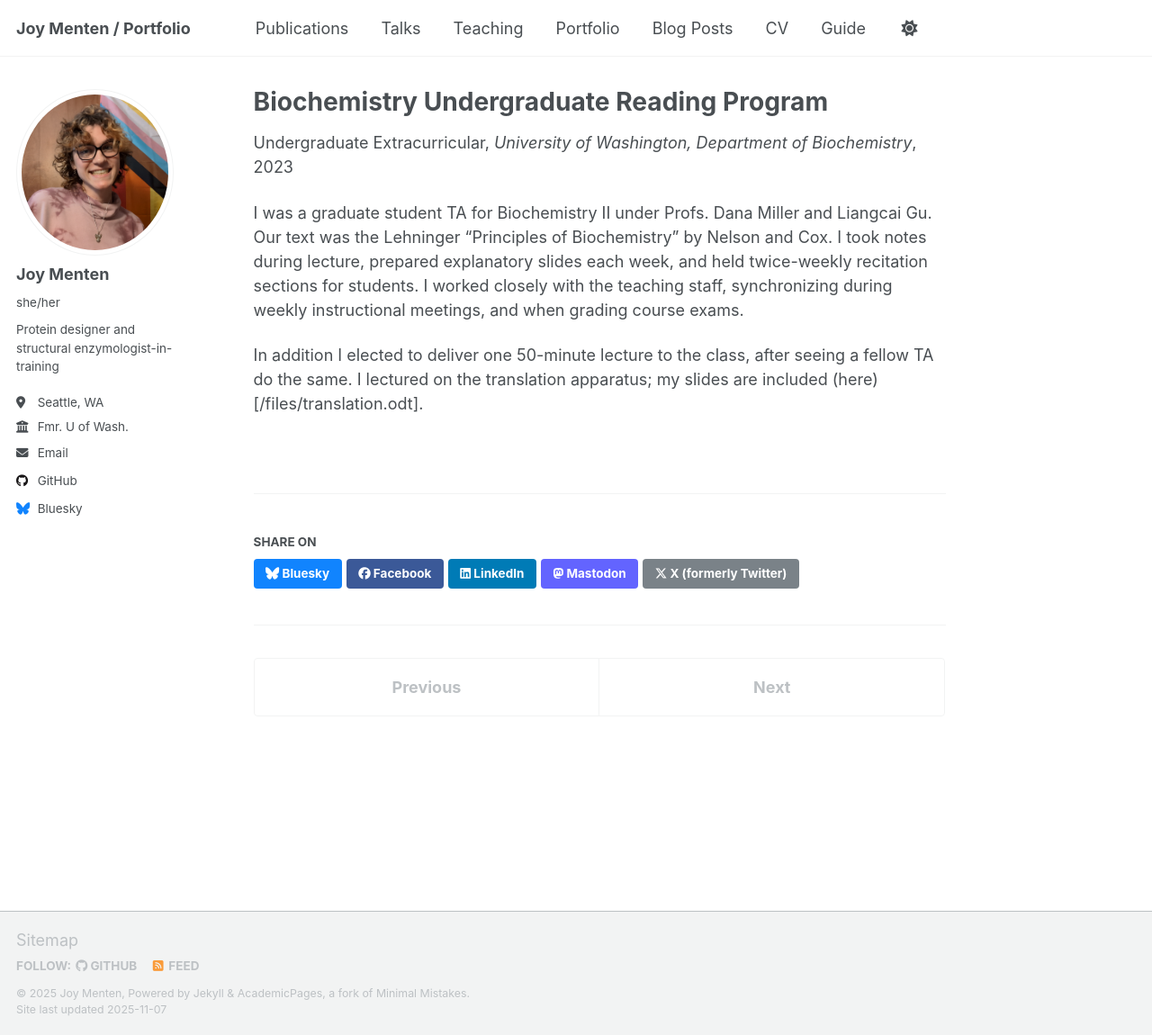
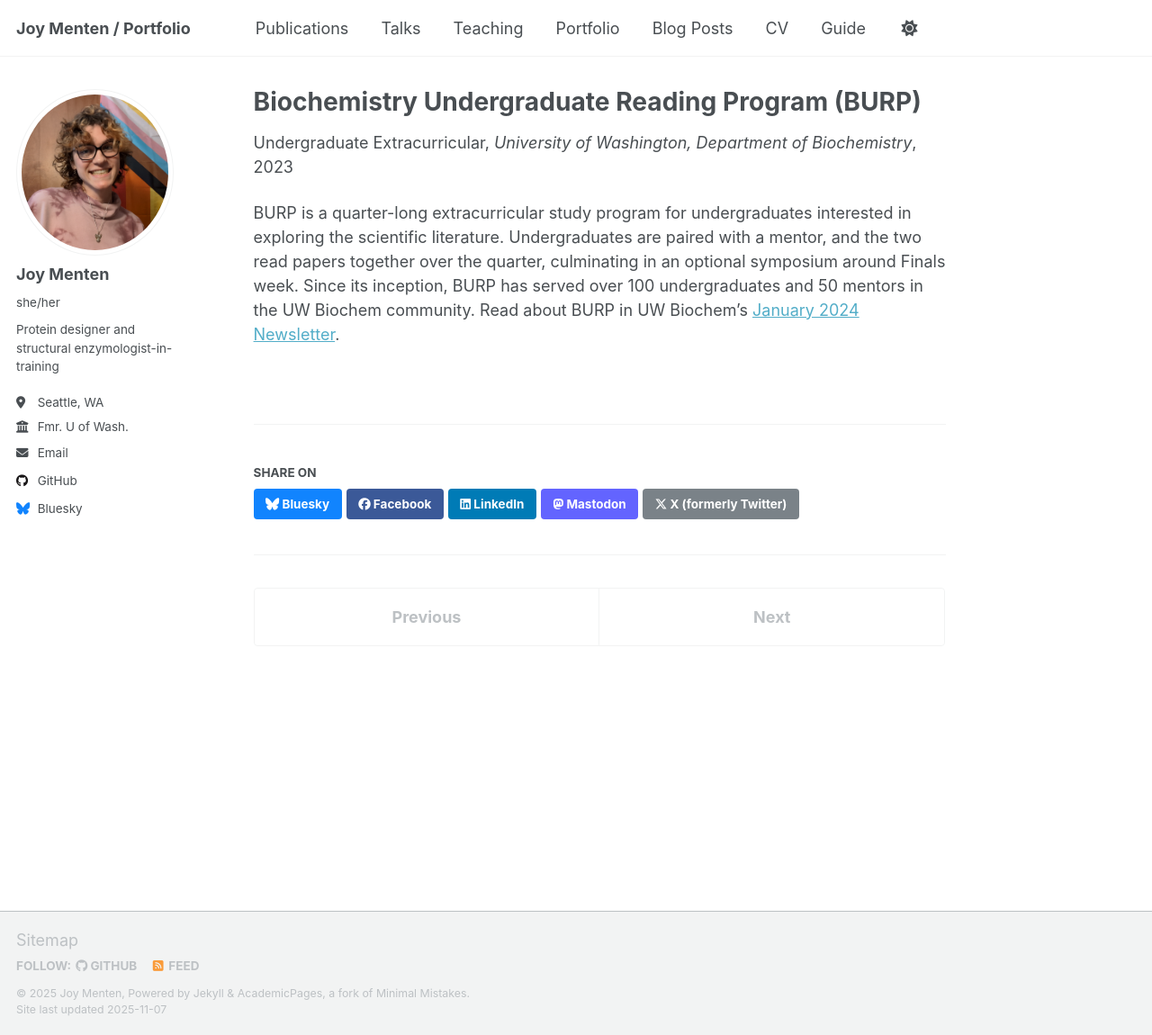
Before and after one commit to picodase/picodase.github.io, a Jekyll site: the page built from _teaching/202x-burp-teaching-1.md, in a window 1280 px wide and 1150 px high. Shown: the whole window at 90% size. Built offline with Jekyll 4.4.1, drawn with Linux system fonts in a browser that asks for light colours; a script that is not in the unit is left out.

Commit message:
Fix BURP synopsis, add link

```diff
--- a/_teaching/202x-burp-teaching-1.md
+++ b/_teaching/202x-burp-teaching-1.md
@@ -1,5 +1,5 @@
 ---
-title: "Biochemistry Undergraduate Reading Program"
+title: "Biochemistry Undergraduate Reading Program (BURP)"
 collection: teaching
 type: "Undergraduate Extracurricular"
 permalink: /teaching/202x-burp-teaching-1
@@ -8,6 +8,4 @@ date: 2023-01-01
 location: "Seattle, WA"
 ---
 
-I was a graduate student TA for Biochemistry II under Profs. Dana Miller and Liangcai Gu. Our text was the Lehninger "Principles of Biochemistry" by Nelson and Cox. I took notes during lecture, prepared explanatory slides each week, and held twice-weekly recitation sections for students. I worked closely with the teaching staff, synchronizing during weekly instructional meetings, and when grading course exams.
-
-In addition I elected to deliver one 50-minute lecture to the class, after seeing a fellow TA do the same. I lectured on the translation apparatus; my slides are included (here)[/files/translation.odt].
+BURP is a quarter-long extracurricular study program for undergraduates interested in exploring the scientific literature. Undergraduates are paired with a mentor, and the two read papers together over the quarter, culminating in an optional symposium around Finals week. Since its inception, BURP has served over 100 undergraduates and 50 mentors in the UW Biochem community. Read about BURP in UW Biochem's [January 2024 Newsletter](https://sites.uw.edu/biochemistry/january-2024-newsletter/new-undergraduate-initiatives-launched/).
```
Also changed, not shown: _publications/2025-06-08-paper-title-number-5.md (+1 -1 lines).
